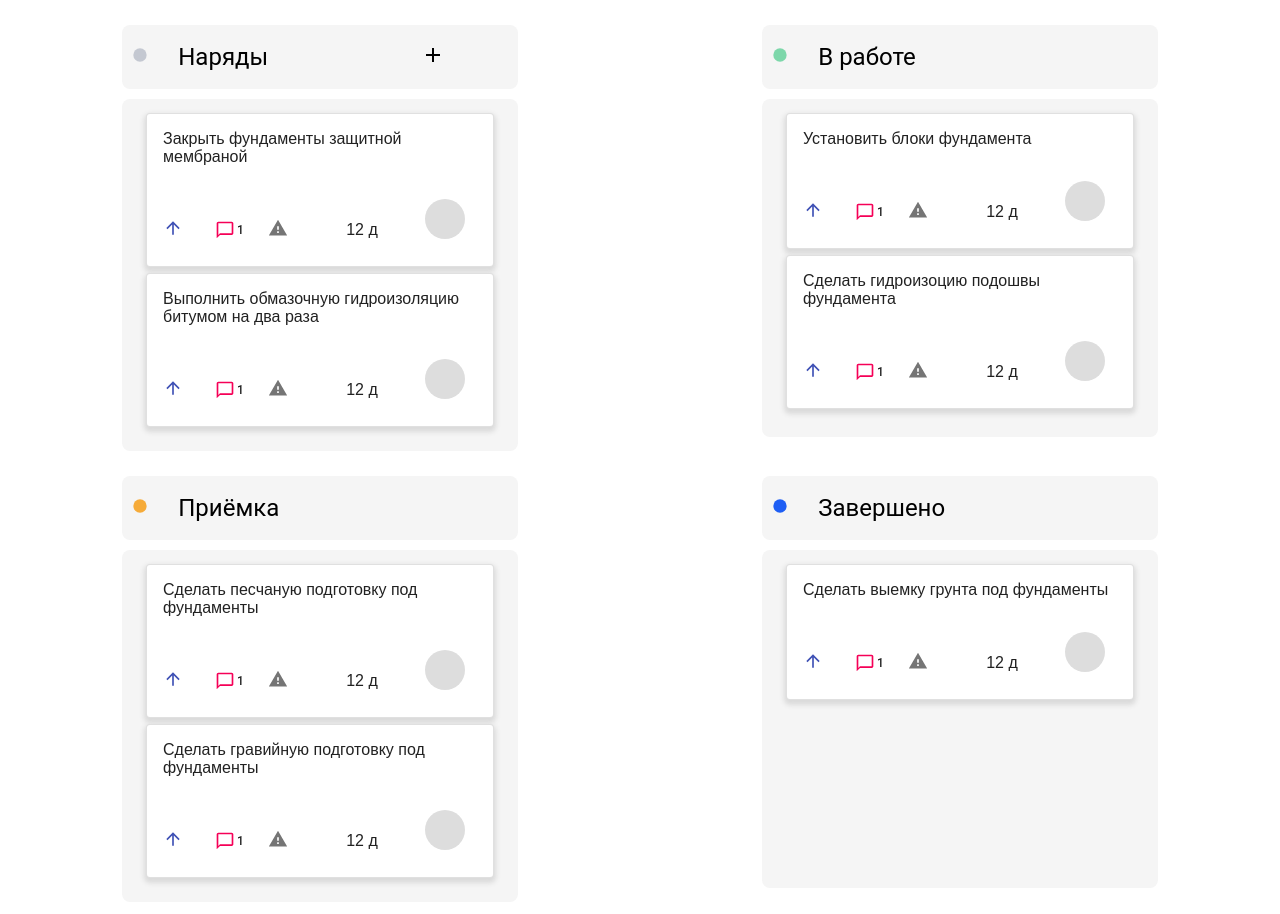
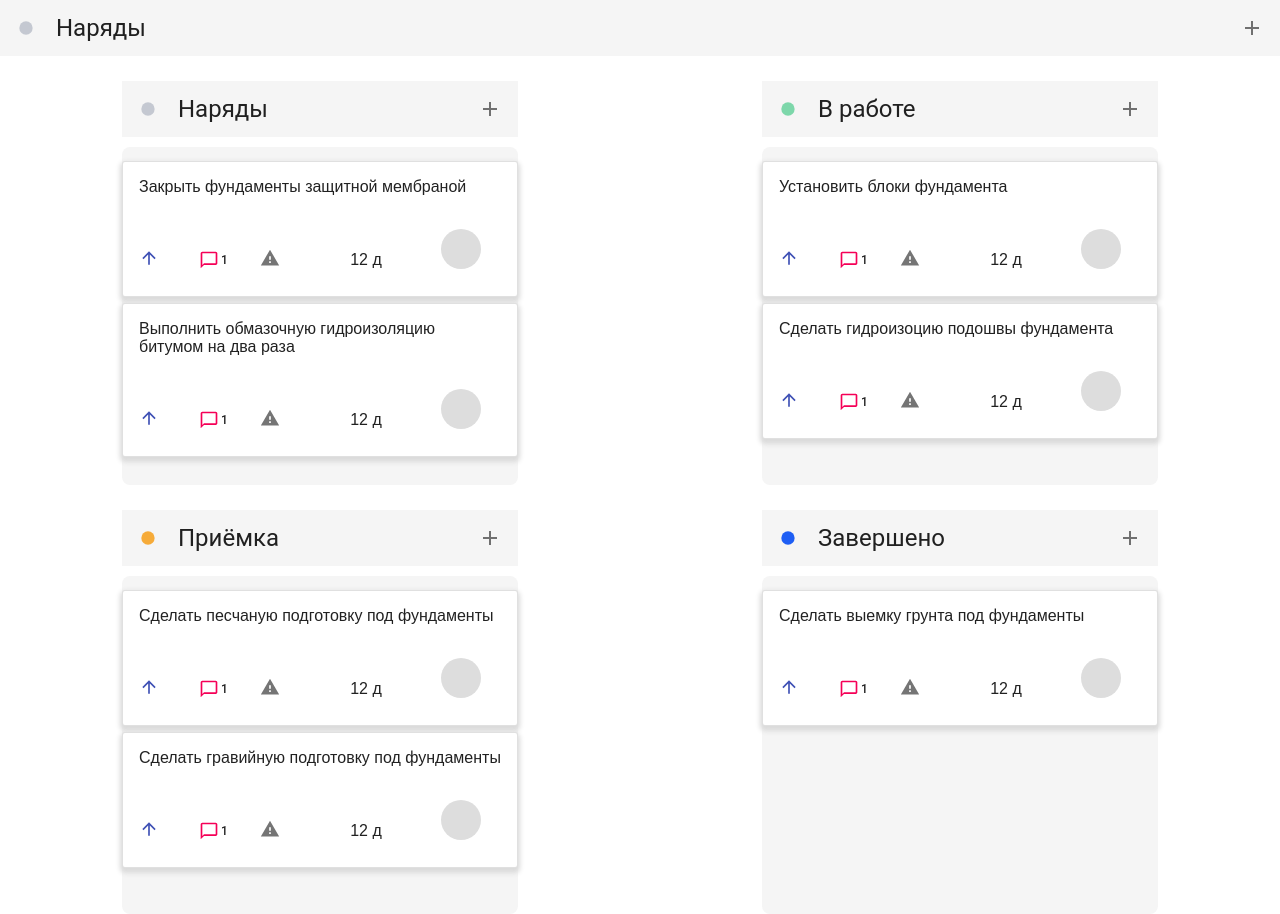
Before and after one commit to IgorSushko1/StroyReactm06y20, a React app in the folder client/: page / in a window 1280 px wide. Built offline with nearby package versions, Linux system fonts and the light colour scheme.

Commit message:
Выносим дропдаун в отдельный файл поправляем стили

```diff
--- a/client/src/lessonsComponents/AppLessons.jsx
+++ b/client/src/lessonsComponents/AppLessons.jsx
@@ -10,6 +10,8 @@ import styled from 'styled-components';
 import { DragDropContext } from 'react-beautiful-dnd';
 
 import Column from './Column.jsx';
+
+import DropdownMenu from './DropdownMenu';
 
 const Container = styled.div`
   display: flex;
@@ -81,13 +83,30 @@ class App extends Component {
   render() {
     return (
       <DragDropContext onDragEnd={this.onDragEnd}>
+        <DropdownMenu
+          title={this.state.columns['column-1']['title']}
+          color={this.state.columns['column-1']['color']}
+          droppable={
+            this.state.columnOrder[0] == this.state.columns['column-1']['id']
+              ? true
+              : false
+          }
+        />
+
         <Container>
           {this.state.columnOrder.map((columnId) => {
             const column = this.state.columns[columnId];
             const tasks = column.taskIds.map(
               (taskId) => this.state.tasks[taskId]
             );
-            return <Column key={column.id} column={column} tasks={tasks} />;
+            return (
+              <Column
+                key={column.id}
+                column={column}
+                tasks={tasks}
+                firstColumnId={this.state.columnOrder[0]}
+              />
+            );
           })}
         </Container>
       </DragDropContext>
--- a/client/src/lessonsComponents/Column.jsx
+++ b/client/src/lessonsComponents/Column.jsx
@@ -10,11 +10,29 @@ import { Grid } from '@material-ui/core';
 import { CardHeader } from '@material-ui/core';
 
 import FiberManualRecordIcon from '@material-ui/icons/FiberManualRecord';
-import AddIcon from '@material-ui/icons/Add';
+// import AddIcon from '@material-ui/icons/Add';
+import DropdownMenu from './DropdownMenu';
+
+import clsx from 'clsx';
+import { ExpansionPanel } from '@material-ui/core';
+import { ExpansionPanelDetails } from '@material-ui/core';
+import { ExpansionPanelSummary } from '@material-ui/core';
+import { ExpansionPanelActions } from '@material-ui/core';
+import Typography from '@material-ui/core/Typography';
+import ExpandMoreIcon from '@material-ui/icons/ExpandMore';
+import Chip from '@material-ui/core/Chip';
+import Button from '@material-ui/core/Button';
+import Divider from '@material-ui/core/Divider';
 
 const ColumnContainer = styled(Container)({});
+
+const ExpansionPanelAddTask = styled(ExpansionPanel)({
+  border: 'none',
+  background: '#f5f5f5',
+});
+
 const GridForHeader = styled(Grid)({
-  padding: ' 0 0 0 2% ',
+  padding: ' 0 0 0 0 ',
   border: 0,
   borderRadius: 8,
   background: '#f5f5f5',
@@ -49,21 +67,13 @@ class Column extends React.Component {
           justify="flex-start"
           alignItems="center"
         >
-          <Grid xs={12} sm={1}>
-            <FiberManualRecordIcon
-              fontSize="small"
-              style={{ color: this.props.column.color }}
-            />
-          </Grid>
-
-          <Grid xs={12} sm={8}>
-            <CardHeader title={this.props.column.title} />
-          </Grid>
-          {this.props.column.id === 'column-1' ? (
-            <Grid xs={12} sm={2}>
-              <AddIcon />
-            </Grid>
-          ) : null}
+          <DropdownMenu
+            title={this.props.column.title}
+            color={this.props.column.color}
+            droppable={
+              this.props.column.id == this.props.firstColumnId ? true : false
+            }
+          />
         </GridForHeader>
         <ColumnDroppableContainer>
           <Droppable droppableId={this.props.column.id}>
--- /dev/null
+++ b/client/src/lessonsComponents/DropdownMenu.jsx
@@ -0,0 +1,69 @@
+import React, { useState } from 'react';
+import { Container } from '@material-ui/core';
+import { Grid } from '@material-ui/core';
+import { ExpansionPanel } from '@material-ui/core';
+import { ExpansionPanelDetails } from '@material-ui/core';
+import { ExpansionPanelSummary } from '@material-ui/core';
+import { ExpansionPanelActions } from '@material-ui/core';
+
+import Typography from '@material-ui/core/Typography';
+
+import {
+  makeStyles,
+  ThemeProvider,
+  createMuiTheme,
+} from '@material-ui/core/styles';
+import newTheme from './Theme';
+import AddIcon from '@material-ui/icons/Add';
+import FiberManualRecordIcon from '@material-ui/icons/FiberManualRecord';
+
+import { grey } from '@material-ui/core/colors';
+
+const useStyles = makeStyles((newTheme) => ({
+  root: {
+    backgroundColor: grey[100],
+    width: 'auto',
+    boxShadow: newTheme.shadows[0],
+  },
+  circleTitle: {
+    margin: 'auto 0',
+    paddingRight: '20px',
+  },
+  heading: {
+    fontSize: newTheme.typography.pxToRem(20),
+    fontWeight: newTheme.typography.fontWeightRegular,
+  },
+}));
+
+export default function DropdownMenu(props) {
+  const classes = useStyles();
+  // const [firstColumnName] = useState(props.columnOrder);
+  return (
+    <ThemeProvider theme={newTheme}>
+      <div className={classes.root}>
+        <ExpansionPanel className={classes.root} defaultExpanded={false}>
+          <ExpansionPanelSummary
+            className={classes.root}
+            expandIcon={<AddIcon />}
+            aria-controls="panel1a-content"
+            id="panel1a-header"
+          >
+            <FiberManualRecordIcon
+              fontSize="small"
+              className={classes.circleTitle}
+              style={{ color: props.color }}
+            />
+            <Typography variant="h5">{props.title}</Typography>
+          </ExpansionPanelSummary>
+          <ExpansionPanelDetails>
+            <Typography>
+              Lorem ipsum dolor sit amet, consectetur adipiscing elit.
+              Suspendisse malesuada lacus ex, sit amet blandit leo lobortis
+              eget.
+            </Typography>
+          </ExpansionPanelDetails>
+        </ExpansionPanel>
+      </div>
+    </ThemeProvider>
+  );
+}
--- /dev/null
+++ b/client/src/lessonsComponents/Theme.jsx
@@ -0,0 +1,21 @@
+import { createMuiTheme } from '@material-ui/core/styles';
+import { grey } from '@material-ui/core/colors';
+
+const newTheme = createMuiTheme({
+  // palette: {
+  //   primary: {
+  //     light: '#cfcfcf',
+  //     main: '#9e9e9e',
+  //     dark: '#8d8d8d',
+  //     contrastText: '#000000',
+  //   },
+  // },
+  background: {
+    main: grey[500],
+  },
+  status: {
+    danger: '#9e9e9e',
+  },
+});
+
+export default newTheme;
```
Also changed, not shown: client/src/lessonsComponents/AppLessons.css (deleted, +0 -48 lines), client/src/lessonsComponents/SimpleColumnTitle.jsx (added).
